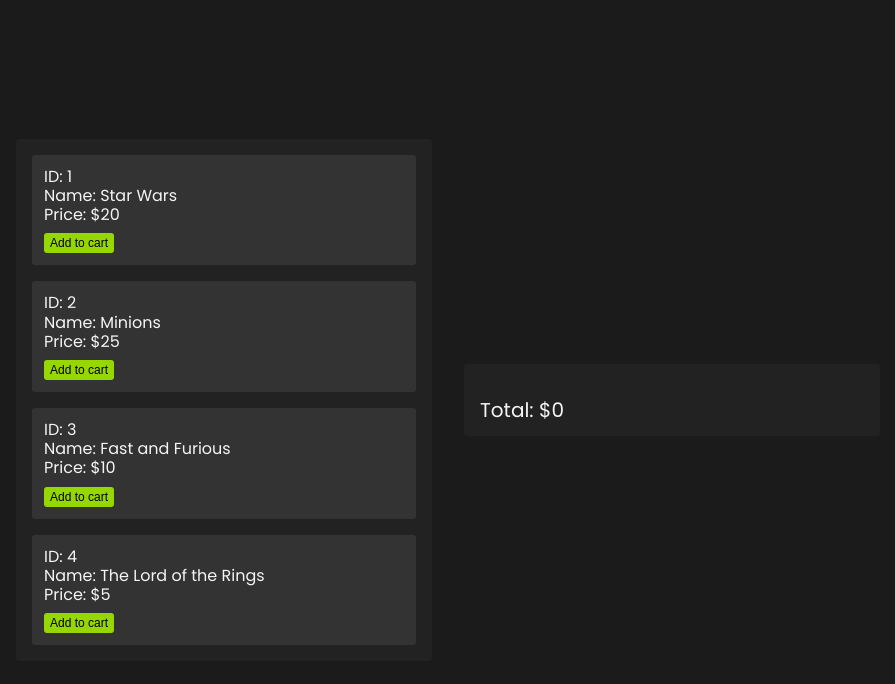
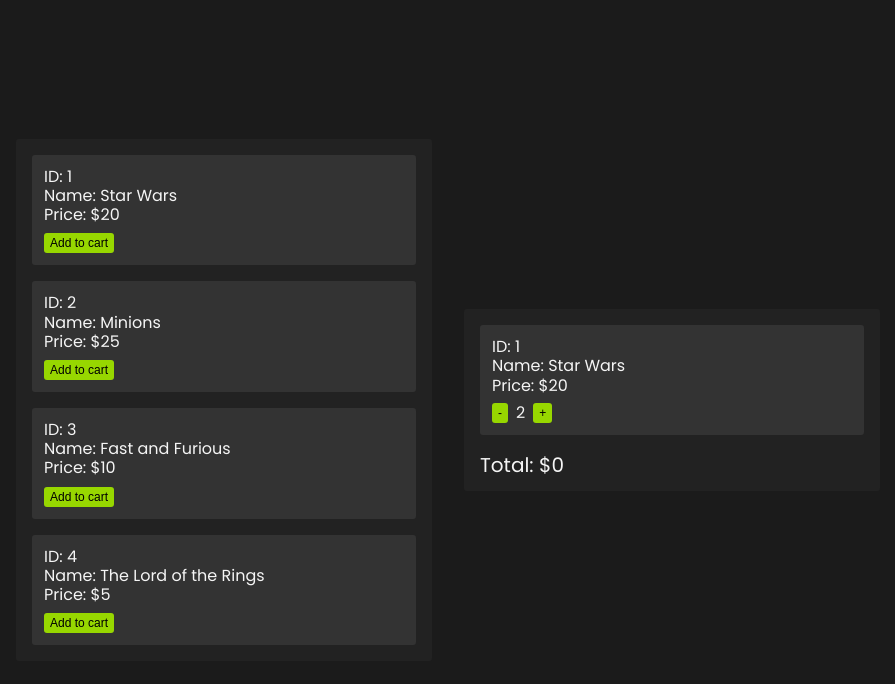
Before and after one commit to mediastream/mediastream-challenge-react, a React (Create React App) app: page /01 in a window 1280 px wide. Shown: the top 684 px of the page, without its empty margins (192-1087 px from the left). Built offline with nearby package versions, Linux system fonts and the light colour scheme.

Commit message:
feat: [Ex01] move console logs to logic hook

```diff
--- a/src/components/pages/Exercise01/index.js
+++ b/src/components/pages/Exercise01/index.js
@@ -19,6 +19,9 @@ export default function Exercise01() {
     cart,
     movies,
     discountRules,
+    handleIncrementQty,
+    handleDecrementQty,
+    handleAddToCart,
     getTotal
   } = useExercise01();
 
@@ -39,7 +42,7 @@ export default function Exercise01() {
                   Price: ${movie.price}
                 </li>
               </ul>
-              <button onClick={() => console.log('Add to cart', movie)}>
+              <button onClick={handleAddToCart}>
                 Add to cart
               </button>
             </li>
@@ -62,13 +65,13 @@ export default function Exercise01() {
                 </li>
               </ul>
               <div className="movies__cart-card-quantity">
-                <button onClick={() => console.log('Decrement quantity', cartMovie)}>
+                <button onClick={handleDecrementQty}>
                   -
                 </button>
                 <span>
                   {cartMovie.quantity}
                 </span>
-                <button onClick={() => console.log('Increment quantity', cartMovie)}>
+                <button onClick={handleIncrementQty}>
                   +
                 </button>
               </div>
--- a/src/components/pages/Exercise01/useExercise01.js
+++ b/src/components/pages/Exercise01/useExercise01.js
@@ -1,14 +1,14 @@
 import { useState } from 'react'
 
 export default function useExercise01() {
-  // {
-  //   id: 1,
-  //   name: 'Star Wars',
-  //   price: 20,
-  //   quantity: 2
-  // }
-
-  const [cart, setCart] = useState([]);
+  const [cart, setCart] = useState([
+    {
+      id: 1,
+      name: 'Star Wars',
+      price: 20,
+      quantity: 2
+    }
+  ]);
 
   const movies = [
     {
@@ -48,13 +48,29 @@ export default function useExercise01() {
     }
   ];
 
+  function getTotal() {
+    return 0;
+  }
 
-  const getTotal = () => 0 // TODO: Implement this
+  function handleDecrementQty(id) {
+    console.log('handleDecrementQty');
+  }
+
+  function handleIncrementQty(id) {
+    console.log('handleIncrementQty');
+  }
+
+  function handleAddToCart() {
+    console.log('handleAddToCart');
+  }
 
   return {
     cart,
     movies,
     discountRules,
+    handleIncrementQty,
+    handleDecrementQty,
+    handleAddToCart,
     getTotal
   }
 }
```
